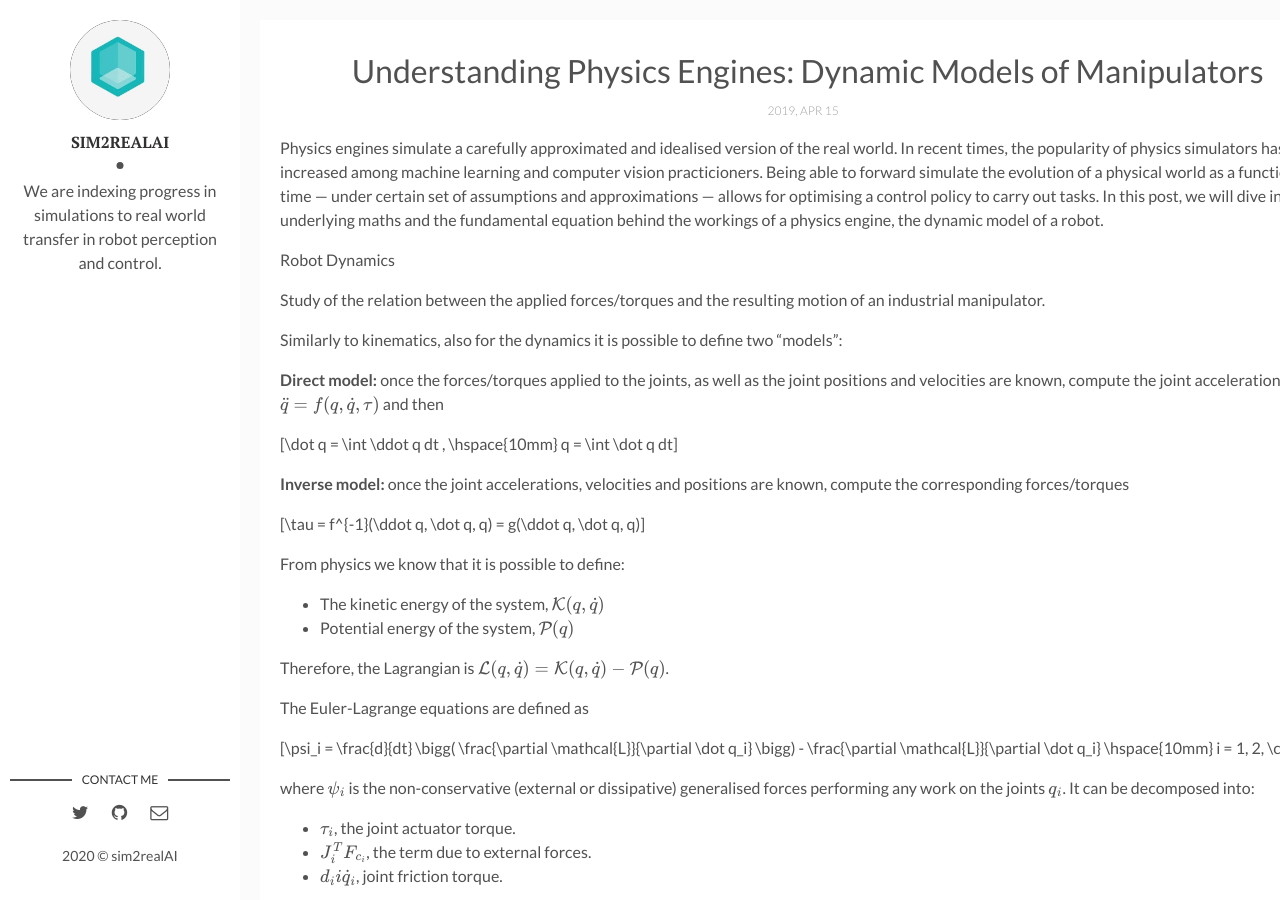
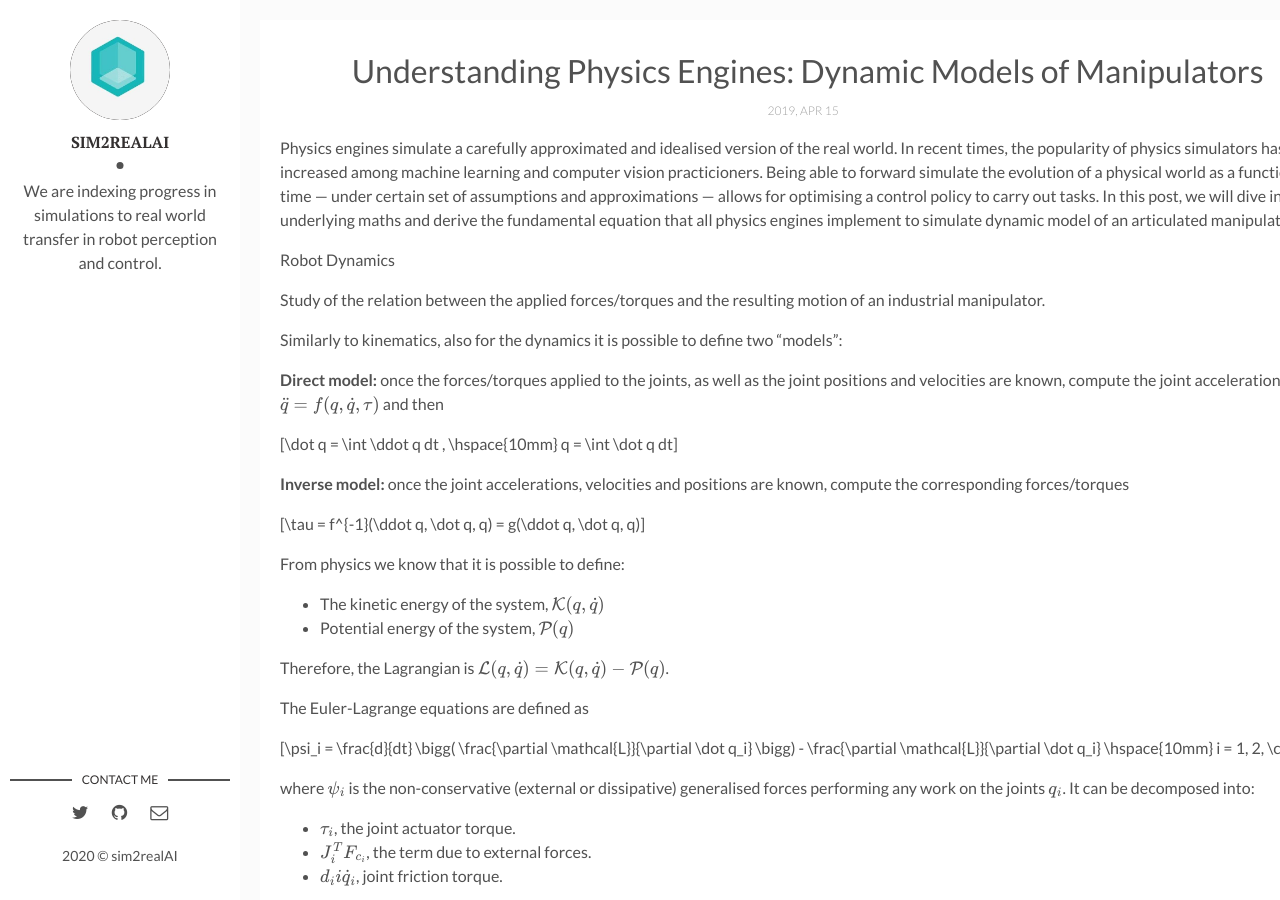
Before and after one commit to backupsim2realai/backupsim2realai.github.io, a Jekyll site: the page built from _posts/2019-04-15-Dynamic-Model-Of-Manipulators.markdown, in a window 1280 px wide and 900 px high. Built offline with Jekyll 4.4.1, drawn with Linux system fonts in a browser that asks for light colours; formulas are drawn with MathJax 3.

Commit message:
editing text
Signed-off-by: Ankur Handa <ahanda@nvidia.com>

```diff
--- a/_posts/2019-04-15-Dynamic-Model-Of-Manipulators.markdown
+++ b/_posts/2019-04-15-Dynamic-Model-Of-Manipulators.markdown
@@ -6,7 +6,7 @@ description: describing the equations of motions as used in simulators # Add pos
 img:  # Add image post (optional)
 ---
 
-Physics engines simulate a carefully approximated and idealised version of the real world. In recent times, the popularity of physics simulators has only increased among machine learning and computer vision practicioners. Being able to forward simulate the evolution of a physical world as a function of time --- under certain set of assumptions and approximations --- allows for optimising a control policy to carry out tasks. In this post, we will dive into the underlying maths and the fundamental equation behind the workings of a physics engine, the dynamic model of a robot.
+Physics engines simulate a carefully approximated and idealised version of the real world. In recent times, the popularity of physics simulators has only increased among machine learning and computer vision practicioners. Being able to forward simulate the evolution of a physical world as a function of time --- under certain set of assumptions and approximations --- allows for optimising a control policy to carry out tasks. In this post, we will dive into the underlying maths and derive the fundamental equation that all physics engines implement to simulate dynamic model of an articulated manipulator.
 
 Robot Dynamics
 
```
